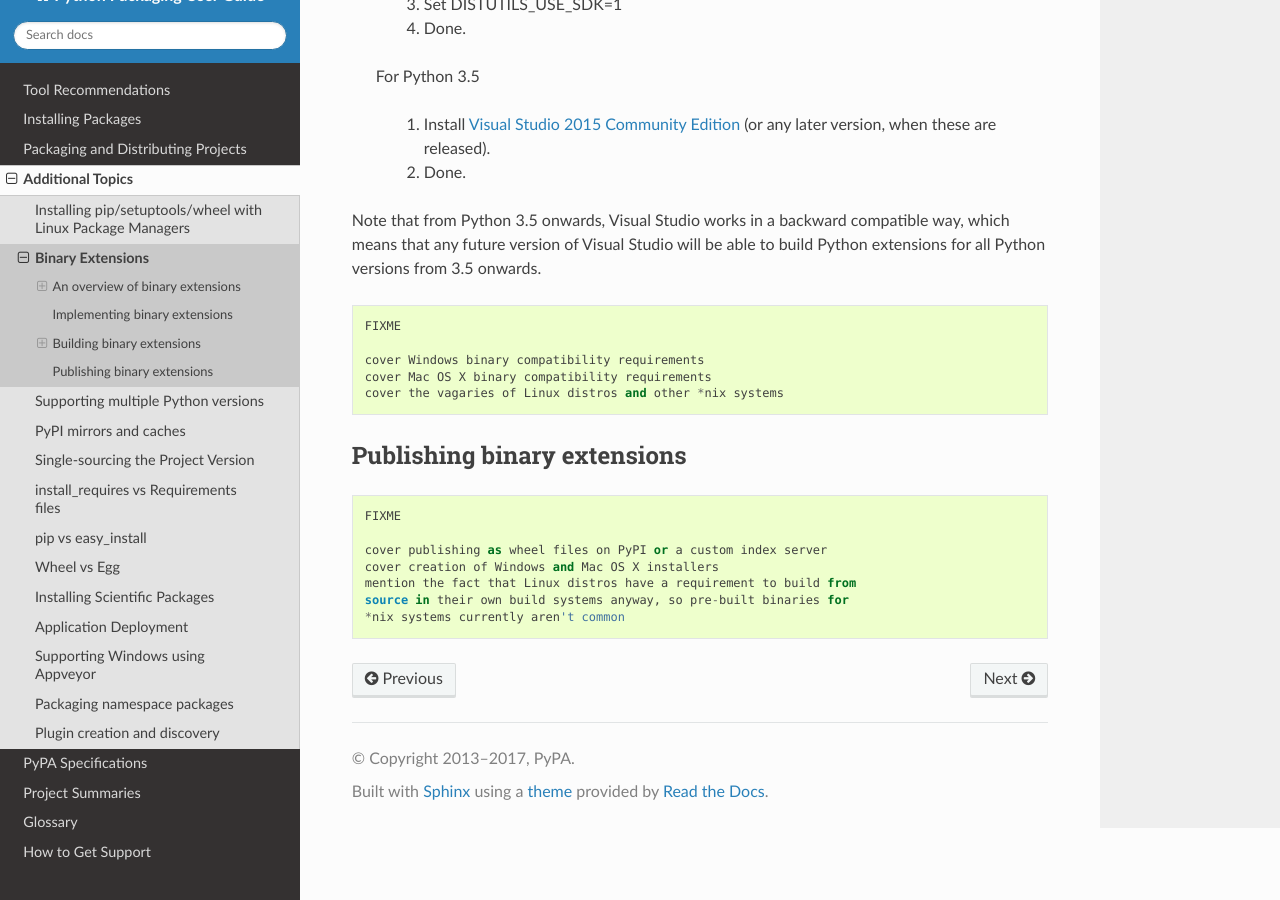
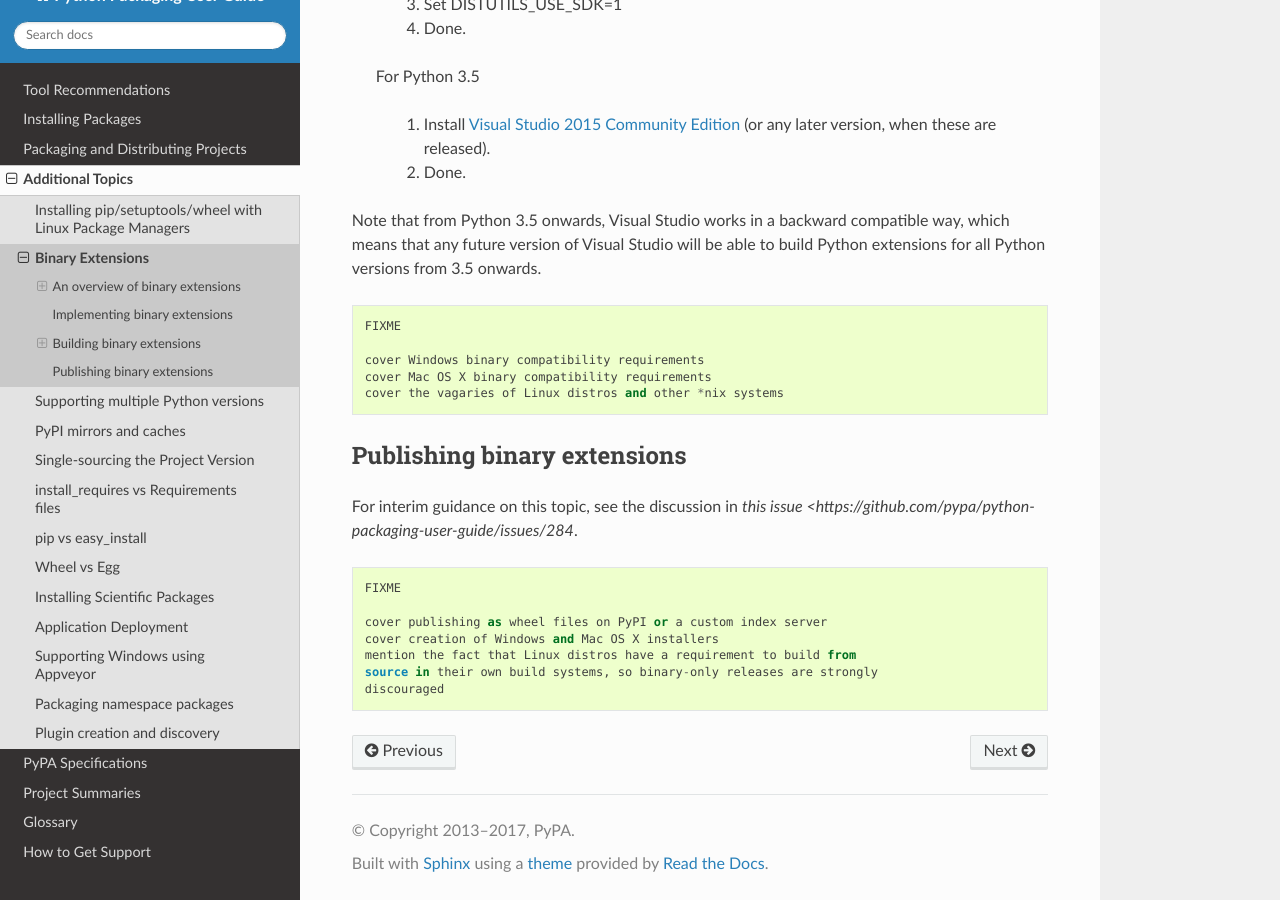
Before and after one commit to pypa/packaging.python.org, a Sphinx documentation site: the page built from source/extensions.rst, in a window 1280 px wide and 900 px high, scrolled down 4810 px. Built offline with Sphinx 7.4.7 and the Read the Docs theme 2.0.0, drawn with Linux system fonts in a browser that asks for light colours; pages that are not in the unit, such as notebooks, are missing from menus.

Commit message:
Link to GitHub discussion on publishing extensions

```diff
--- a/source/extensions.rst
+++ b/source/extensions.rst
@@ -283,6 +283,9 @@ be able to build Python extensions for all Python versions from 3.5 onwards.
 Publishing binary extensions
 ============================
 
+For interim guidance on this topic, see the discussion in
+`this issue <https://github.com/pypa/python-packaging-user-guide/issues/284`.
+
 ::
 
    FIXME
@@ -290,5 +293,5 @@ Publishing binary extensions
    cover publishing as wheel files on PyPI or a custom index server
    cover creation of Windows and Mac OS X installers
    mention the fact that Linux distros have a requirement to build from
-   source in their own build systems anyway, so pre-built binaries for
-   *nix systems currently aren't common
+   source in their own build systems, so binary-only releases are strongly
+   discouraged
```
